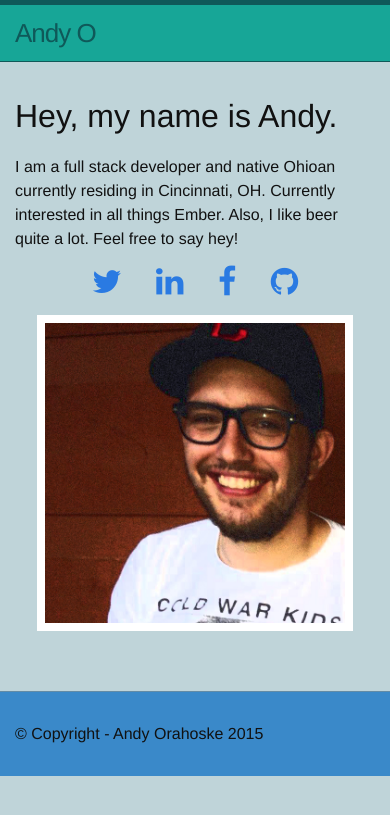
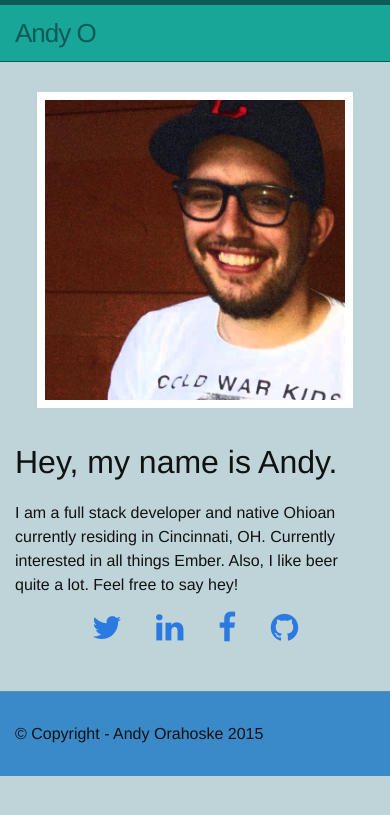
Before and after one commit to AO16/AO16.github.io, a Jekyll site: the page built from index.html, in a window 390 px wide. Shown: the top 815 px of the page. Built offline with Jekyll 4.4.1, drawn with Linux system fonts in a browser that asks for light colours; nearby versions of some CDN libraries.

Commit message:
Revert "remove flex box"
This reverts commit bc749b2aef60c773bd6705a82540687ed30fbbf9.

```diff
--- a/_sass/_layout.scss
+++ b/_sass/_layout.scss
@@ -311,8 +311,8 @@ ul {
         }
 
         & {
-            //display: flex;
-            //flex-direction: column;
+            display: flex;
+            flex-direction: column;
         }
     }
 }
```
